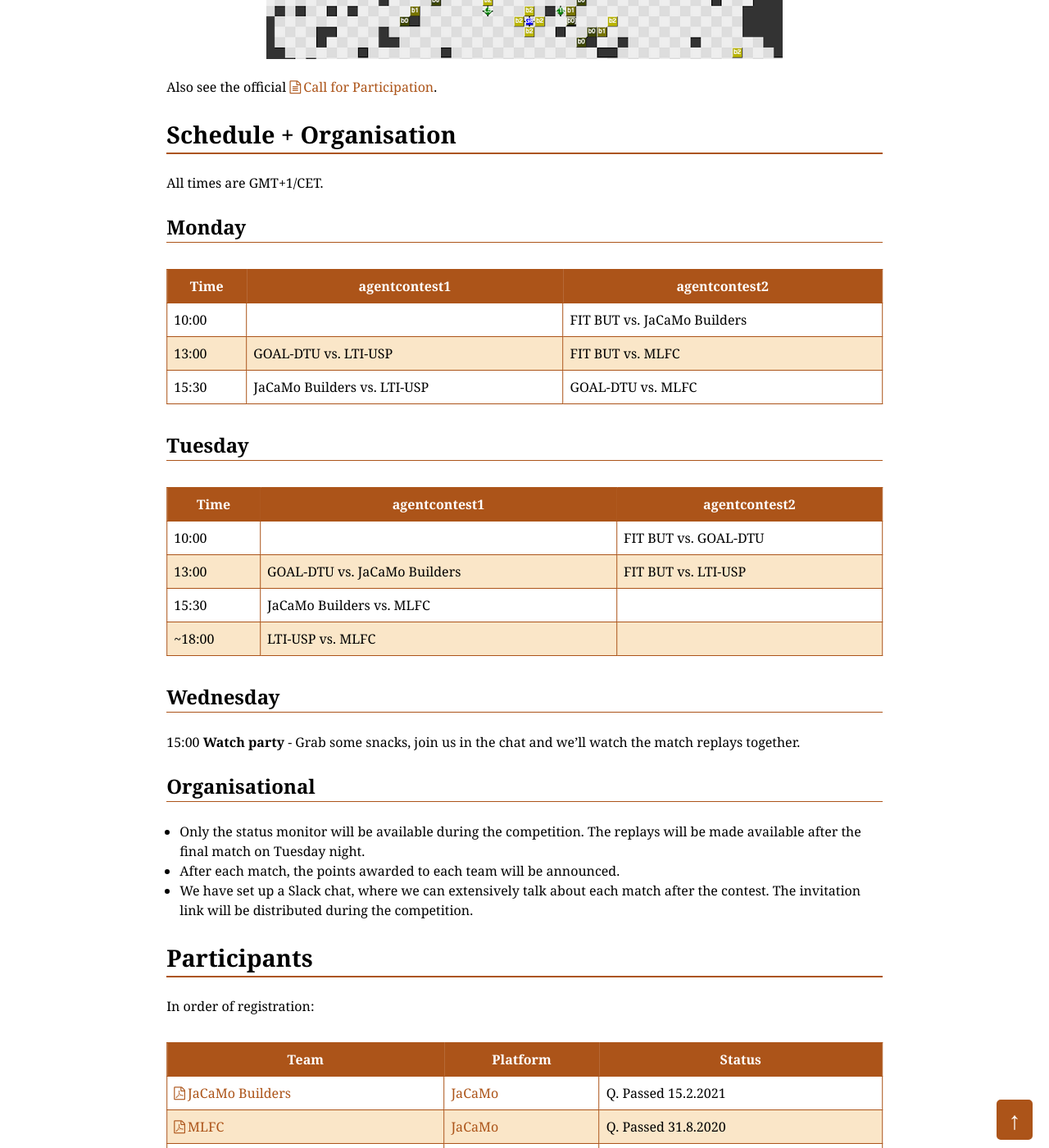
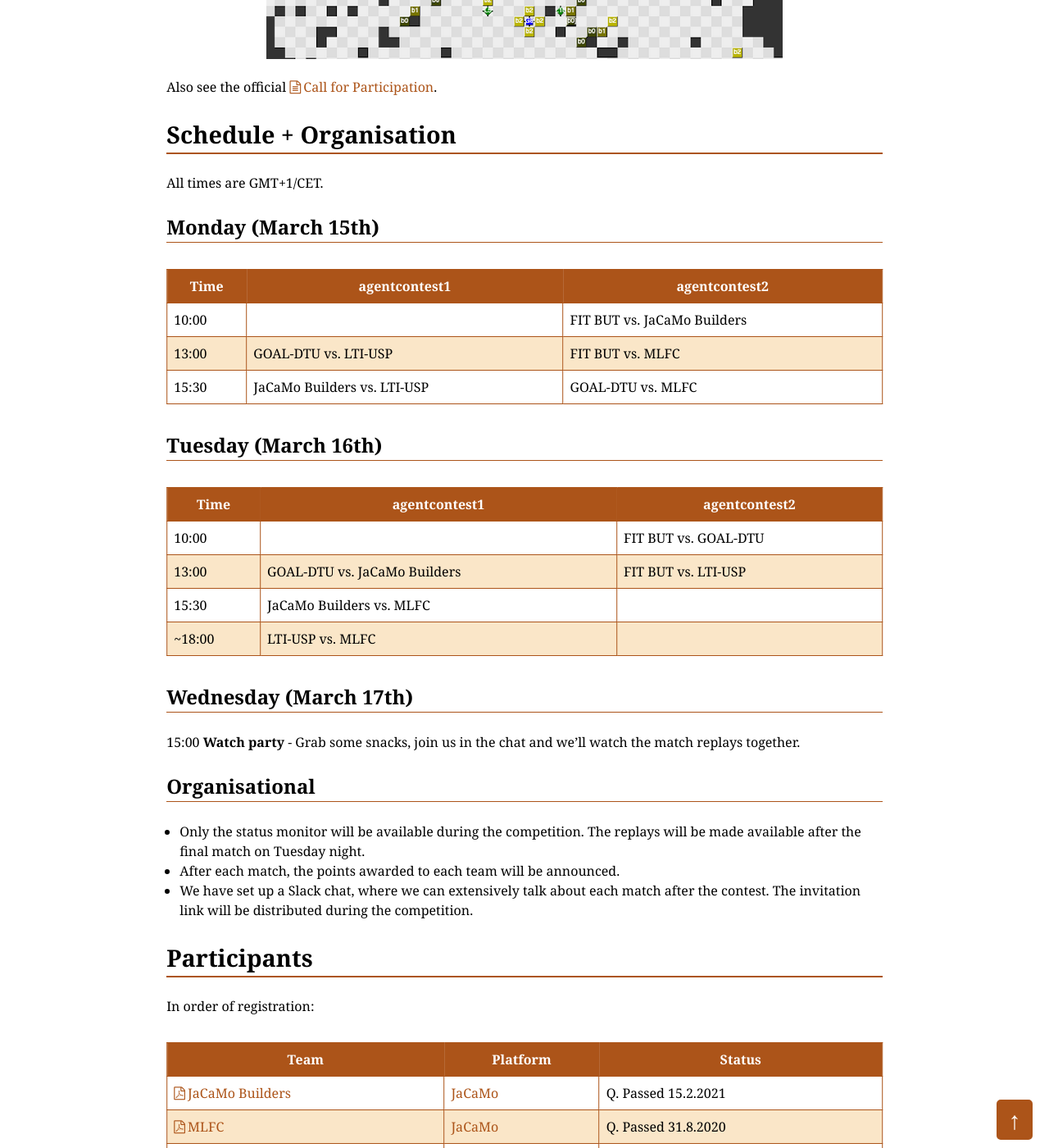
Before and after one commit to agentcontest/agentcontest.github.io, a Jekyll site: the page built from 2020/index.md, in a window 1280 px wide and 1400 px high, scrolled down 829 px. Shown: the whole window at 82% size. Built offline with Jekyll 4.4.1, drawn with Linux system fonts in a browser that asks for light colours; some of the changed text lies outside the part shown.

Commit message:
upcoming -> ongoing contest

```diff
--- a/2020/index.md
+++ b/2020/index.md
@@ -22,7 +22,7 @@
 
 All times are GMT+1/CET.
 
-### Monday
+### Monday (March 15th)
 
 Time | agentcontest1 | agentcontest2
 --- | --- | ---
@@ -30,7 +30,7 @@
 13:00 | GOAL-DTU vs. LTI-USP | FIT BUT vs. MLFC
 15:30 | JaCaMo Builders vs. LTI-USP | GOAL-DTU vs. MLFC
 
-### Tuesday
+### Tuesday (March 16th)
 
 Time | agentcontest1 | agentcontest2
 --- | --- | ---
@@ -39,7 +39,7 @@
 15:30 | JaCaMo Builders vs. MLFC |
 ~18:00 | LTI-USP vs. MLFC |
 
-### Wednesday
+### Wednesday (March 17th)
 
 15:00 **Watch party** - Grab some snacks, join us in the chat and we'll watch the match replays together.
 
@@ -48,7 +48,6 @@
 - Only the status monitor will be available during the competition. The replays will be made available after the final match on Tuesday night.
 - After each match, the points awarded to each team will be announced.
 - We have set up a Slack chat, where we can extensively talk about each match after the contest. The invitation link will be distributed during the competition.
-
 
 Participants
 ------------
--- a/_layouts/default.html
+++ b/_layouts/default.html
@@ -21,7 +21,7 @@
       <nav>
         <ul>
           <li><a href="/" title="The Multi-Agent Programming Contest">MAPC</a></li>
-          <li><strong><a href="/2020/" title="15th edition">Upcoming Contest</a></strong></li>
+          <li><strong><a href="/2020/" title="15th edition">Ongoing Contest</a></strong></li>
           <li><a href="/publications/">Publications</a></li>
           <li><a href="/massim-in-teaching/">MASSim in Teaching</a></li>
           <li><a href="/#history">History</a></li>
```
